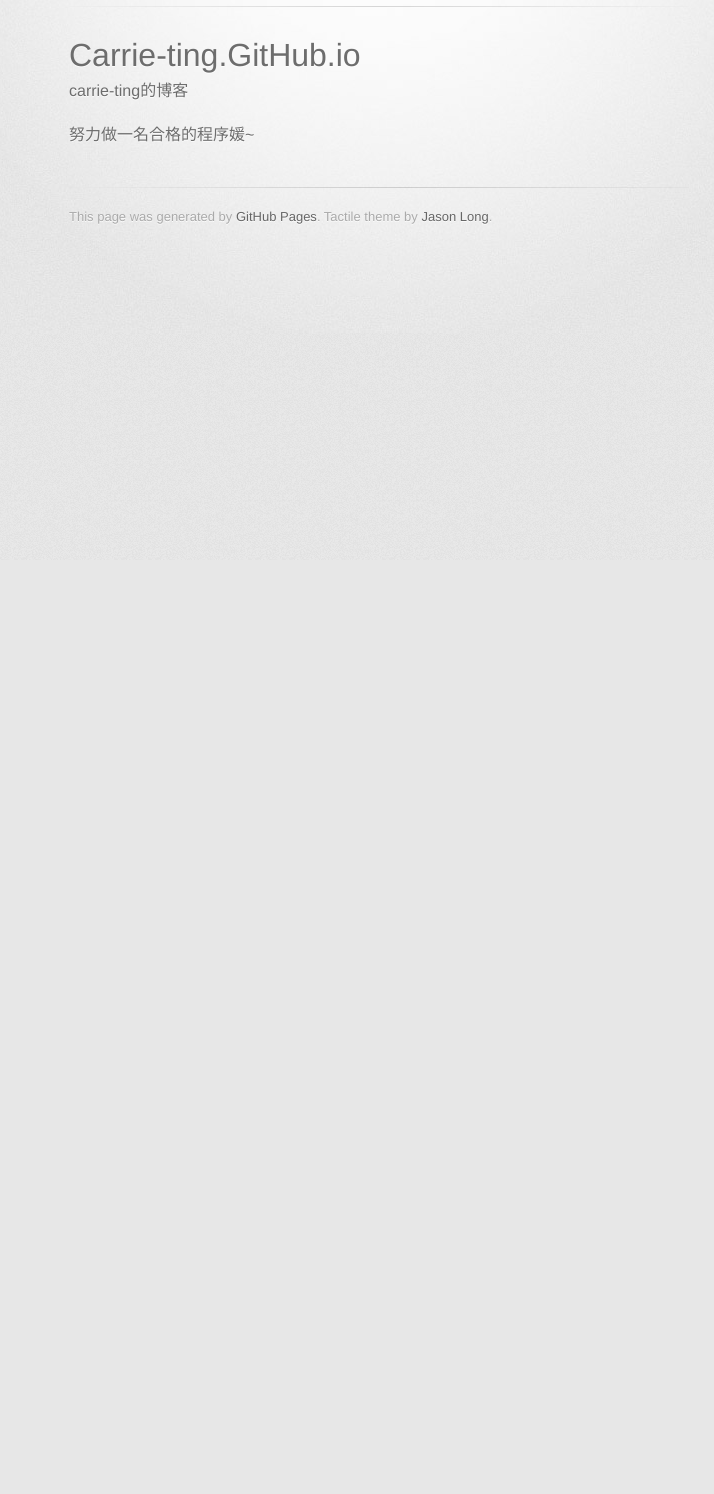
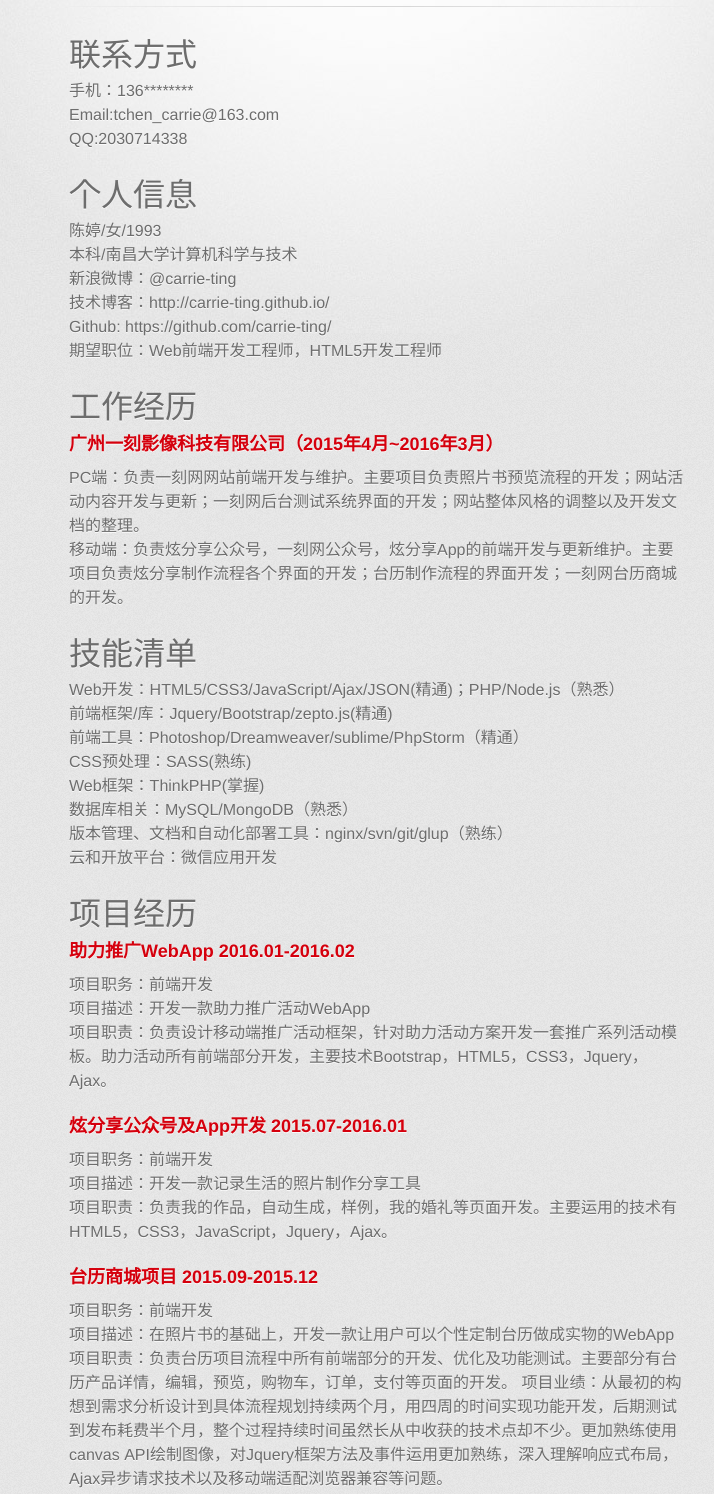
Before and after one commit to carrie-ting/carrie-ting.github.com, a plain HTML site: page index.html in a window 1280 px wide. Shown: the part 240-1734 px from the top of the page, without its empty margins (261-975 px from the left). Before the commit the page ends 800 px from the top, so only its background shows below. Drawn offline with Linux system fonts and the light colour scheme; a web font is replaced by a local one.

Commit message:
resume  update

```diff
--- a/index.html
+++ b/index.html
@@ -3,6 +3,8 @@
   <head>
     <meta charset='utf-8'>
     <meta http-equiv="X-UA-Compatible" content="chrome=1">
+    <meta name="viewport" content="initial-scale=1, maximum-scale=1, user-scalable=no">
+    <meta name="format-detection" content="telephone=no" />
     <link href='https://fonts.googleapis.com/css?family=Chivo:900' rel='stylesheet' type='text/css'>
     <link rel="stylesheet" type="text/css" href="stylesheets/stylesheet.css" media="screen">
     <link rel="stylesheet" type="text/css" href="stylesheets/github-dark.css" media="screen">
@@ -29,12 +31,65 @@
         <hr>
 
         <section id="main_content">
-          <h1>
-<a id="carrie-tinggithubio" class="anchor" href="#carrie-tinggithubio" aria-hidden="true"><span aria-hidden="true" class="octicon octicon-link"></span></a>Carrie-ting.GitHub.io</h1>
+          <div>
+            <h1>联系方式</h1>
+            <p>
+              手机：136********<br/>
+              Email:tchen_carrie@163.com<br/>
+              QQ:2030714338
+            </p>
+            <h1>个人信息</h1>
+            <p>
+              陈婷/女/1993<br/>
+              本科/南昌大学计算机科学与技术<br/>
+              新浪微博：@carrie-ting<br/>
+              技术博客：http://carrie-ting.github.io/<br/>
+              Github: https://github.com/carrie-ting/<br/>
+              期望职位：Web前端开发工程师，HTML5开发工程师
+            </p>
+          </div>
+          <div>
+            <h1>工作经历</h1>
+            <h3>广州一刻影像科技有限公司（2015年4月~2016年3月）</h3>
+            <p>PC端：负责一刻网网站前端开发与维护。主要项目负责照片书预览流程的开发；网站活动内容开发与更新；一刻网后台测试系统界面的开发；网站整体风格的调整以及开发文档的整理。<br/>
+            移动端：负责炫分享公众号，一刻网公众号，炫分享App的前端开发与更新维护。主要项目负责炫分享制作流程各个界面的开发；台历制作流程的界面开发；一刻网台历商城的开发。</p>
+          </div>
 
-<p>carrie-ting的博客</p>
-
-<p>努力做一名合格的程序媛~</p>
+          <div>
+            <h1>技能清单</h1>
+            <p>
+              Web开发：HTML5/CSS3/JavaScript/Ajax/JSON(精通)；PHP/Node.js（熟悉）<br/>
+              前端框架/库：Jquery/Bootstrap/zepto.js(精通)<br/>
+              前端工具：Photoshop/Dreamweaver/sublime/PhpStorm（精通）<br/>
+              CSS预处理：SASS(熟练)<br/>
+              Web框架：ThinkPHP(掌握)<br/>
+              数据库相关：MySQL/MongoDB（熟悉）<br/>
+              版本管理、文档和自动化部署工具：nginx/svn/git/glup（熟练）<br/>
+              云和开放平台：微信应用开发
+          </p>
+          </div>
+          <div>
+            <h1>项目经历</h1>
+              <h3>助力推广WebApp  2016.01-2016.02</h3>
+              <p>
+                项目职务：前端开发<br/>
+                项目描述：开发一款助力推广活动WebApp <br/>
+                项目职责：负责设计移动端推广活动框架，针对助力活动方案开发一套推广系列活动模板。助力活动所有前端部分开发，主要技术Bootstrap，HTML5，CSS3，Jquery，Ajax。
+              </p>
+              <h3>炫分享公众号及App开发  2015.07-2016.01</h3>
+              <p>
+                项目职务：前端开发 <br/>
+                项目描述：开发一款记录生活的照片制作分享工具 <br/>
+                项目职责：负责我的作品，自动生成，样例，我的婚礼等页面开发。主要运用的技术有HTML5，CSS3，JavaScript，Jquery，Ajax。
+              </p>
+              <h3>台历商城项目  2015.09-2015.12</h3>
+              <p>
+                项目职务：前端开发 <br/>
+                项目描述：在照片书的基础上，开发一款让用户可以个性定制台历做成实物的WebApp <br/>
+                项目职责：负责台历项目流程中所有前端部分的开发、优化及功能测试。主要部分有台历产品详情，编辑，预览，购物车，订单，支付等页面的开发。
+                项目业绩：从最初的构想到需求分析设计到具体流程规划持续两个月，用四周的时间实现功能开发，后期测试到发布耗费半个月，整个过程持续时间虽然长从中收获的技术点却不少。更加熟练使用canvas API绘制图像，对Jquery框架方法及事件运用更加熟练，深入理解响应式布局，Ajax异步请求技术以及移动端适配浏览器兼容等问题。
+              </p>
+          </div>
         </section>
 
         <footer>
```
Also changed, not shown: stylesheets/index.css (added).
